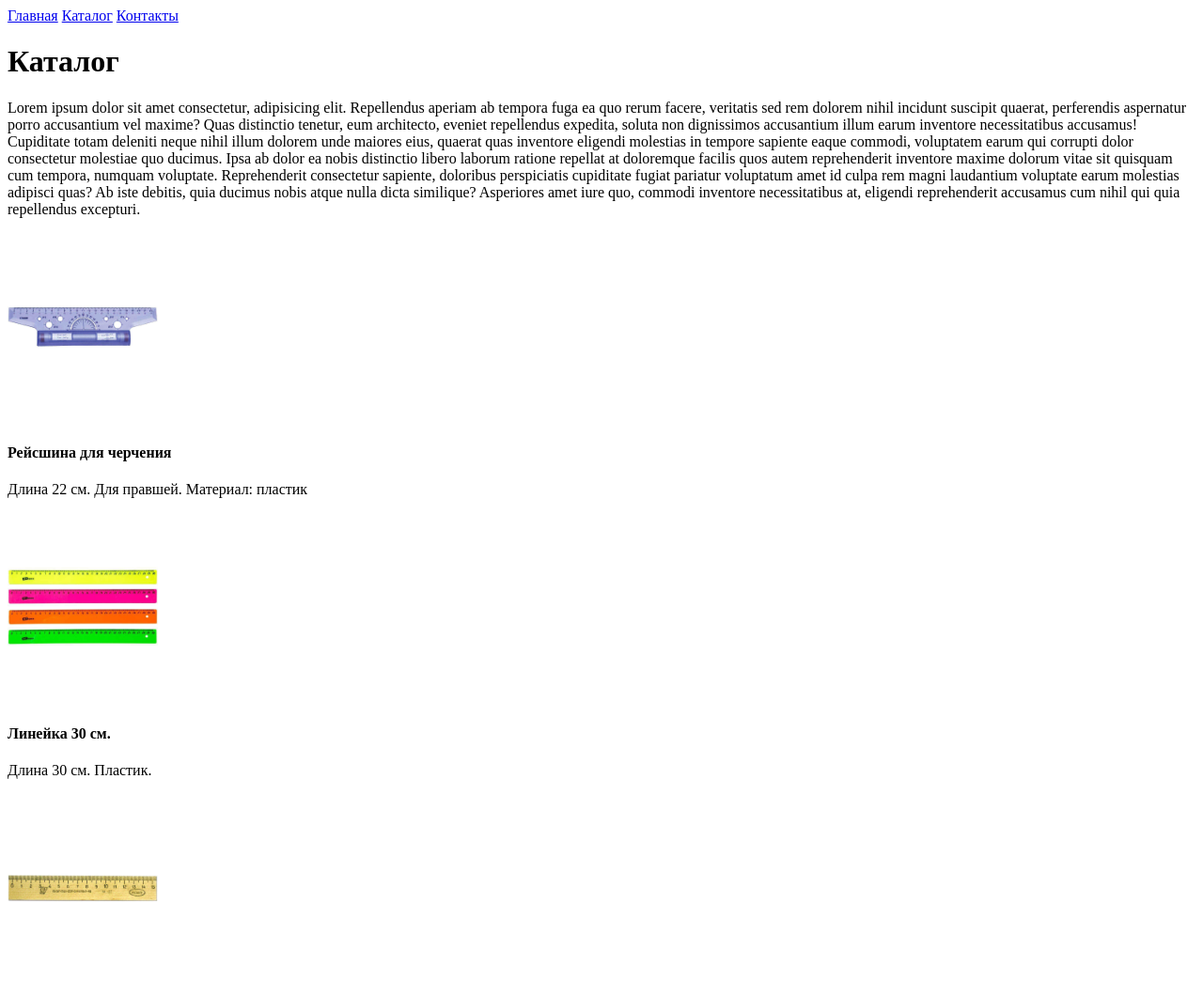
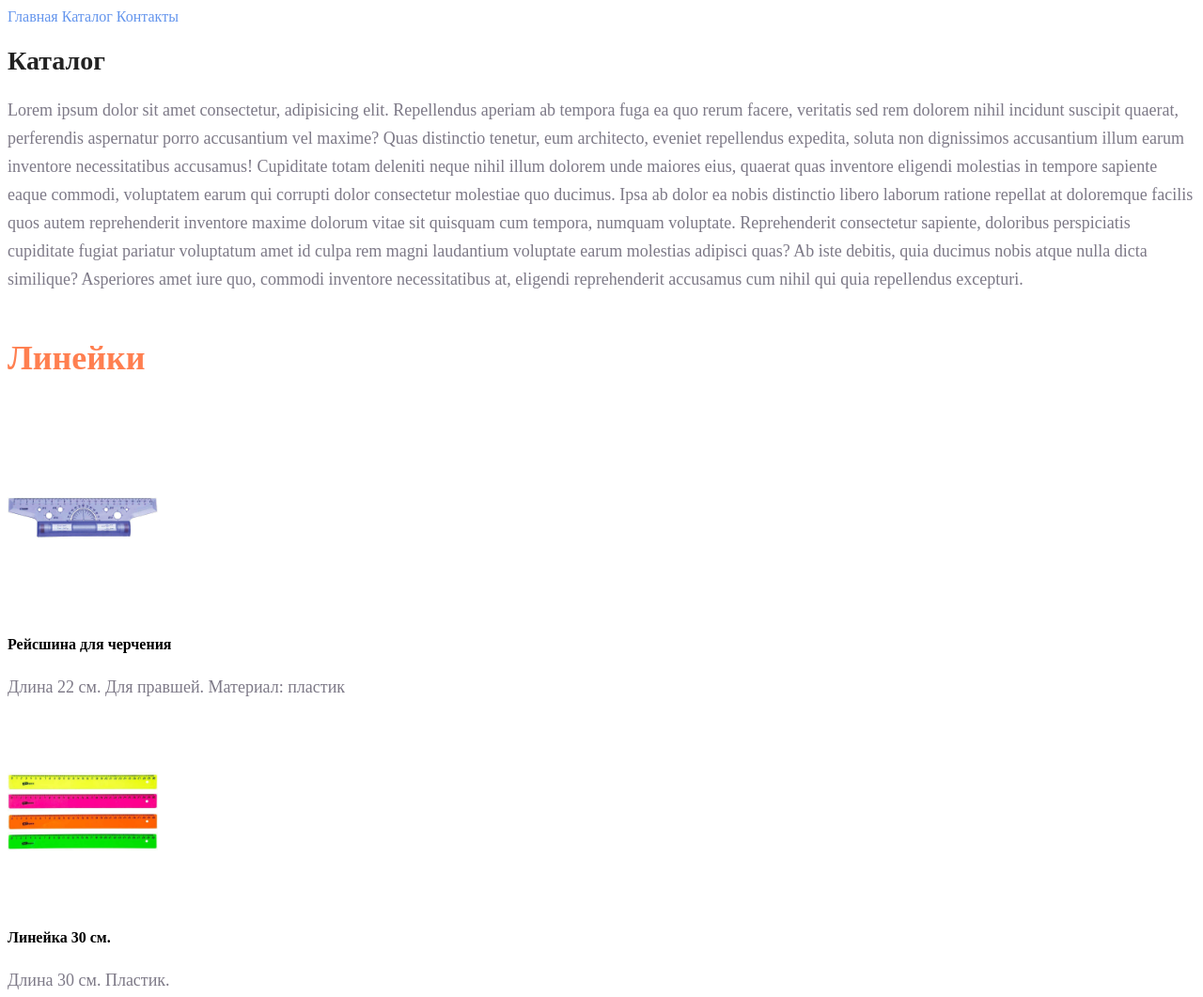
Before and after one commit to KDarya13/HomeWork_HTML_1, a plain HTML site: page catalog/catalog.html in a window 1280 px wide. Shown: the top 1061 px of the page at 94% size. Drawn offline with Linux system fonts and the light colour scheme.

Commit message:
add class in catalog

```diff
--- a/catalog/catalog.html
+++ b/catalog/catalog.html
@@ -5,15 +5,17 @@
     <meta charset="UTF-8">
     <meta http-equiv="X-UA-Compatible" content="IE=edge">
     <meta name="viewport" content="width=device-width, initial-scale=1.0">
+    <link rel="stylesheet" href="../Style.css">
     <title>Document</title>
 </head>
 
 <body>
-    <a target="_blank" href="../index.html">Главная</a>
-    <a target="_blank" href="catalog\catalog.html">Каталог</a>
-    <a target="_blank" href="../contact.html">Контакты</a>
-    <h1>Каталог</h1>
-    <p>Lorem ipsum dolor sit amet consectetur, adipisicing elit. Repellendus aperiam ab tempora fuga ea quo rerum
+    <a class="menu-link" target="_blank" href="../index.html">Главная</a>
+    <a class="menu-link" target="_blank" href="catalog\catalog.html">Каталог</a>
+    <a class="menu-link" target="_blank" href="../contact.html">Контакты</a>
+    <h1 class="title">Каталог</h1>
+    <p class="text">Lorem ipsum dolor sit amet consectetur, adipisicing elit. Repellendus aperiam ab tempora fuga ea quo
+        rerum
         facere, veritatis sed rem dolorem nihil incidunt suscipit quaerat, perferendis aspernatur porro accusantium vel
         maxime? Quas distinctio tenetur, eum architecto, eveniet repellendus expedita, soluta non dignissimos
         accusantium illum earum inventore necessitatibus accusamus! Cupiditate totam deleniti neque nihil illum dolorem
@@ -24,15 +26,16 @@
         voluptatum amet id culpa rem magni laudantium voluptate earum molestias adipisci quas? Ab iste debitis, quia
         ducimus nobis atque nulla dicta similique? Asperiores amet iure quo, commodi inventore necessitatibus at,
         eligendi reprehenderit accusamus cum nihil qui quia repellendus excepturi.</p>
+    <h2 class="subtitle">Линейки</h2>
     <img src="../img/ruler1.jpg" alt="ruler" height="200">
     <h4>Рейсшина для черчения</h4>
-    <p>Длина 22 см. Для правшей. Материал: пластик</p>
+    <p class="text">Длина 22 см. Для правшей. Материал: пластик</p>
     <img src="../img/ruler2.jpg" alt="ruler" height="200">
     <h4>Линейка 30 см.</h4>
-    <p>Длина 30 см. Пластик.</p>
+    <p class="text">Длина 30 см. Пластик.</p>
     <img src="../img/ruler3.jpg" alt="ruler" height="200">
     <h4>Линейка</h4>
-    <p>Длина 15 см. Материал: дерево</p>
+    <p class="text">Длина 15 см. Материал: дерево</p>
 </body>
 
 </html>
```
